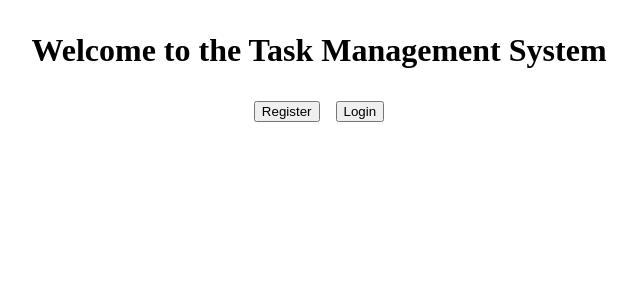
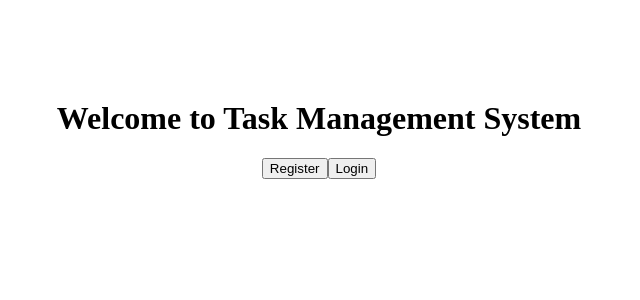
Before and after one commit to sarnithaad/Task-Management-System, a Next.js app in the folder frontend/: page / in a window 1280 px wide. Shown: the top 300 px of the page, without its empty margins (321-961 px from the left). Built offline with nearby package versions, Linux system fonts and the light colour scheme.

Commit message:
initial commit

```diff
--- a/frontend/pages/index.js
+++ b/frontend/pages/index.js
@@ -1,17 +1,12 @@
-import Link from 'next/link';
+import { useRouter } from 'next/router';
 
 export default function Home() {
+  const router = useRouter();
   return (
-    <div style={{ textAlign: "center", marginTop: "2rem" }}>
-      <h1>Welcome to the Task Management System</h1>
-      <div style={{ marginTop: "2rem" }}>
-        <Link href="/register">
-          <button style={{ marginRight: "1rem" }}>Register</button>
-        </Link>
-        <Link href="/login">
-          <button>Login</button>
-        </Link>
-      </div>
+    <div style={{ textAlign: 'center', marginTop: 100 }}>
+      <h1>Welcome to Task Management System</h1>
+      <button onClick={() => router.push('/register')}>Register</button>
+      <button onClick={() => router.push('/login')}>Login</button>
     </div>
   );
 }
```
